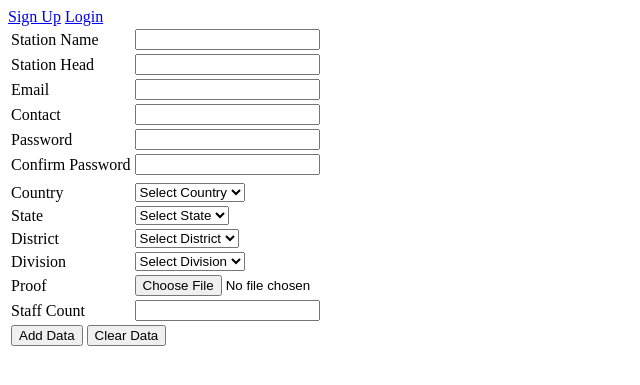
After one commit to ArtIntWorld/GuardWild, a Django app: page /register_station in a window 1280 px wide. The commit adds this page. Shown: the top 385 px of the page, without its empty margins (0-640 px from the left). Run offline with Django 5.2, Linux system fonts and the light colour scheme; data that the repository does not hold is empty.

Commit message:
Update done

```diff
--- a/animaldetectapp/models.py
+++ b/animaldetectapp/models.py
@@ -56,3 +56,4 @@ class ForestStation(models.Model):
     division=models.CharField(max_length=100)
     status=models.CharField(max_length=100)
     staff_count=models.CharField(max_length=100)
+    password=models.CharField(max_length=100)
--- a/animaldetectapp/urls.py
+++ b/animaldetectapp/urls.py
@@ -19,10 +19,18 @@ from django.urls import path
 from .import views
 
 urlpatterns = [
+    #--------------------COMMON PAGE--------------------#
     path('',views.index),
     path('signup',views.signup),
     path('login',views.login),
     path('admin',views.admin),
+    path('register_station',views.register_station),
+
+    #--------------------PLACE SELECTION DROP-DOWN--------------------#
+    path('get_states/', views.get_states, name='get_states'),
+    path('get_districts/', views.get_districts, name='get_districts'),
+
+    #--------------------ADMIN PAGE--------------------#
     path('animallist',views.animallist),
     path('addanimal',views.addanimal),
     path('updateanimal/<id>',views.updateanimal),
@@ -31,11 +39,8 @@ urlpatterns = [
     path('updatedivision/<id>',views.updatedivision),
     path('deletedivision/<id>',views.deletedivision),
     path('adddivision',views.adddivision),
-    path('get_states/', views.get_states, name='get_states'),
-    path('get_districts/', views.get_districts, name='get_districts'),
 
-
-    #---------------------------------------------------------------------------------
-    #---------------------------------------------------------------------------------
-    #path('map',views.map_view),
+    #--------------------STATION PAGE--------------------#
+    path('get_divisions/', views.get_divisions, name='get_divisions'),
+    path('register_station',views.register_station),
 ]
--- a/animaldetectapp/views.py
+++ b/animaldetectapp/views.py
@@ -8,20 +8,24 @@ from django.core.files.storage import FileSystemStorage
 # Create your views here.
 
 def get_states(request):
-    country_id = request.GET.get('country_id')
+    country_id=request.GET.get('country_id')
     if country_id:
-        # Fetch states that belong to the selected country
-        states = State.objects.filter(country_id=country_id).values('id', 'name')
+        states=State.objects.filter(country_id=country_id).values('id', 'name')
         return JsonResponse(list(states), safe=False)
     return JsonResponse([], safe=False)
 
-# View to fetch districts based on the selected state
 def get_districts(request):
-    state_id = request.GET.get('state_id')
+    state_id=request.GET.get('state_id')
     if state_id:
-        # Fetch districts that belong to the selected state
-        districts = District.objects.filter(state_id=state_id).values('id', 'name')
+        districts=District.objects.filter(state_id=state_id).values('id', 'name')
         return JsonResponse(list(districts), safe=False)
+    return JsonResponse([], safe=False)
+
+def get_divisions(request):
+    district_id=request.GET.get('district_id')
+    if district_id:
+        divisions=ForestDivision.objects.filter(district_id=district_id).values('id', 'name')
+        return JsonResponse(list(divisions), safe=False)
     return JsonResponse([], safe=False)
 
 def index(request):
@@ -42,10 +46,10 @@ def admin(request):
 
 def login(request):
     if 'submit' in request.POST:
-        email = request.POST['email']
-        password = request.POST['password']
+        email=request.POST['email']
+        password=request.POST['password']
         if Login.objects.filter(email=email,password=password).exists():
-            res = Login.objects.get(email=email)
+            res=Login.objects.get(email=email)
             request.session['login_id']=res.pk
             login_id=request.session['login_id']
 
@@ -99,8 +103,8 @@ def updateanimal(request,id):
         if 'photo' in request.FILES:
             photo=request.FILES['photo']
             date=name+datetime.datetime.now().strftime("%y%m%d-%H%M%S")+".jpg"
-            fs = FileSystemStorage(location='media/animals/')
-            fa = fs.save(date, photo)
+            fs=FileSystemStorage(location='media/animals/')
+            fa=fs.save(date, photo)
             data.photo=f"media/animals/{fa}"
 
         data.save()
@@ -123,18 +127,18 @@ def updatedivision(request, id):
     countries = Country.objects.all()
 
     if 'submit' in request.POST:
-        name = request.POST['name']
-        established_year = request.POST['established_year']
-        description = request.POST['description']
-        area_covered = request.POST['area_covered']
-        district_id = request.POST['district']
-        district = District.objects.get(id=district_id)
+        name=request.POST['name']
+        established_year=request.POST['established_year']
+        description=request.POST['description']
+        area_covered=request.POST['area_covered']
+        district_id=request.POST['district']
+        district=District.objects.get(id=district_id)
 
-        data.name = name
-        data.established_year = established_year
-        data.description = description
-        data.area_covered = area_covered
-        data.district = district
+        data.name=name
+        data.established_year=established_year
+        data.description=description
+        data.area_covered=area_covered
+        data.district=district
 
         data.save()
 
@@ -173,3 +177,31 @@ def adddivision(request):
         f.save()
         return HttpResponse(f"<script>alert('Division added successfully');window.location='/divisionlist'</script>")
     return render(request,"admin/adddivision.html",{'countries':countries})
+
+def register_station(request):
+    countries = Country.objects.all()
+    if 'submit' in request.POST:
+        name=request.POST['name']
+        email=request.POST['email']
+
+        if ForestStation.objects.filter(email=email).exists():
+            return HttpResponse(f"<script>alert('{name} exists already');window.location='/register_station'</script>")
+
+        head=request.POST['head']
+        phone=request.POST['phone']
+        division_id=request.POST['division']
+        division=ForestDivision.objects.get(id=division_id)
+        password=request.POST['password']
+        staff_count=request.POST['staff_count']
+
+
+        proof=request.FILES['proof']
+        date=name+datetime.datetime.now().strftime("%Y%m%d-%H%M%S")+".jpg"
+        fs = FileSystemStorage(location='media/station/')
+        fa = fs.save(date, proof)
+
+        f=ForestStation(name=name,head=head,email=email,phone=phone,division=division,password=password,proof=f"media/station/{fa}",staff_count=staff_count,status='pending')
+        f.save()
+        return HttpResponse(f"<script>alert('Division added successfully');window.location='/login'</script>")
+
+    return render(request,"public/station_register.html",{'countries':countries})
--- a/templates/admin/adddivision.html
+++ b/templates/admin/adddivision.html
@@ -50,7 +50,7 @@
 <script src="https://code.jquery.com/jquery-3.6.0.min.js"></script>
 <script>
     $(document).ready(function () {
-        // Populate states when a country is selected
+
         $('#country').change(function () {
             var countryId = $(this).val();
             $('#state').empty().append('<option value="">Select State</option>');
@@ -69,7 +69,6 @@
             }
         });
 
-        // Populate districts when a state is selected
         $('#state').change(function () {
             var stateId = $(this).val();
             $('#district').empty().append('<option value="">Select District</option>');
--- a/templates/public/sign_up.html
+++ b/templates/public/sign_up.html
@@ -62,7 +62,7 @@
         </tr>
         <tr>
             <td>Password</td>
-            <td><input type="password" name="password" id="password" required></td>
+            <td><input type="password" name="password" id="password" required pattern="^(?=.*[A-Za-z])(?=.*\d)(?=.*[@$!%*?&])[A-Za-z\d@$!%*?&]{8,}$" title="Password must be at least 8 characters long, include at least one letter, one number, and one special character (@, $, !, %, *, ?, &)."></td>
         </tr>
         <tr>
             <td>Confirm Password</td>
--- /dev/null
+++ b/templates/public/station_register.html
@@ -0,0 +1,152 @@
+{% include "public/header.html" %}
+
+<form method="post" enctype="multipart/form-data">
+    <table>
+        <tr>
+            <td>Station Name</td>
+            <td><input type="text" name="name" required></td>
+        </tr>
+        <tr>
+            <td>Station Head</td>
+            <td><input type="text" name="head" required></td>
+        </tr>
+        <tr>
+            <td>Email</td>
+            <td><input type="email" name="email" id="email" required pattern="^[a-zA-Z0-9._%+-]+@gmail\.com$" title="Please enter a valid Gmail address (e.g., user@gmail.com)"></td>
+        </tr>
+        <tr>
+            <td>Contact</td>
+            <td><input type="tel" name="phone" id="phone" required pattern="^\+?[0-9]{1,4}?[-.\s]?[0-9]{1,15}$" title="Please enter a valid phone number. For example: +123-456-7890 or 1234567890"></td>
+        </tr>
+        <tr>
+            <td>Password</td>
+            <td><input type="password" name="password" required pattern="^(?=.*[A-Za-z])(?=.*\d)(?=.*[@$!%*?&])[A-Za-z\d@$!%*?&]{8,}$" title="Password must be at least 8 characters long, include at least one letter, one number, and one special character (@, $, !, %, *, ?, &)."></td>
+        </tr>
+        <tr>
+            <td>Confirm Password</td>
+            <td><input type="password" name="confirmpassword" required></td>
+        </tr>
+        <tr>
+            <td></td>
+            <td></td>
+        </tr>
+        <tr>
+            <td>Country</td>
+            <td><select id="country" name="country" required>
+                <option value="">Select Country</option>
+                {% for country in countries %}
+                    <option value="{{ country.id }}">{{ country.name }}</option>
+                {% endfor %}
+            </select></td>
+        </tr>
+        <tr>
+            <td>State</td>
+            <td><select id="state" name="state" required>
+                <option value="">Select State</option>
+            </select></td>
+        </tr>
+        <tr>
+            <td>District</td>
+            <td><select id="district" name="district" required>
+                <option value="">Select District</option>
+            </select></td>
+        </tr>
+        <tr>
+            <td>Division</td>
+            <td><select id="division" name="division" required>
+                <option value="">Select Division</option>
+            </select></td>
+        </tr>
+        <tr>
+            <td>Proof</td>
+            <td><input type="file" name="proof"></td>
+        </tr>
+        <tr>
+            <td>Staff Count</td>
+            <td><input type="number" name="staff_count"></td>
+        </tr>
+        <tr>
+            <td colspan="2">
+                <input type="submit" value="Add Data" name="submit">
+                <input type="reset" value="Clear Data" name="reset">
+            </td>
+        </tr>
+    </table>
+</form>
+
+<script src="https://code.jquery.com/jquery-3.6.0.min.js"></script>
+<script>
+    $(document).ready(function () {
+
+        $('#country').change(function () {
+            var countryId = $(this).val();
+            $('#state').empty().append('<option value="">Select State</option>');
+            $('#district').empty().append('<option value="">Select District</option>');
+            $('#division').empty().append('<option value="">Select Division</option>');
+
+            if (countryId) {
+                $.ajax({
+                    url: '{% url "get_states" %}',
+                    data: { country_id: countryId },
+                    success: function (data) {
+                        data.forEach(function (state) {
+                            $('#state').append('<option value="' + state.id + '">' + state.name + '</option>');
+                        });
+                    }
+                });
+            }
+        });
+
+
+        $('#state').change(function () {
+            var stateId = $(this).val();
+            $('#district').empty().append('<option value="">Select District</option>');
+            $('#division').empty().append('<option value="">Select Division</option>');
+
+            if (stateId) {
+                $.ajax({
+                    url: '{% url "get_districts" %}',
+                    data: { state_id: stateId },
+                    success: function (data) {
+                        data.forEach(function (district) {
+                            $('#district').append('<option value="' + district.id + '">' + district.name + '</option>');
+                        });
+                    }
+                });
+            }
+        });
+
+        $('#district').change(function () {
+            var districtId = $(this).val();
+            $('#division').empty().append('<option value="">Select Division</option>');
+
+            if (districtId) {
+                $.ajax({
+                    url: '{% url "get_divisions" %}',
+                    data: { district_id: districtId },
+                    success: function (data) {
+                        data.forEach(function (forestdivision) {
+                            $('#division').append('<option value="' + forestdivision.id + '">' + forestdivision.name + '</option>');
+                        });
+                    }
+                });
+            }
+        });
+    });
+</script>
+
+<script>
+    const form = document.getElementsByTagName('form')[0];
+    const password = document.getElementsByName('password')[0];
+    const confirmpassword = document.getElementsByName('confirmpassword')[0];
+
+    form.addEventListener('submit', function (event) {
+        if (password.value !== confirmpassword.value) {
+            event.preventDefault();
+            alert("Passwords do not match. Please try again.");
+            confirmpassword.value = "";
+        }
+    });
+</script>
+
+{% include "public/footer.html" %}
```
Also changed, not shown: animaldetectapp/migrations/0014_foreststation_password.py (added), media/animals/Kangaroo20241218-105951.jpg (added), media/station/EKLM20241218-111655.jpg (added), media/station/Edavanna Range20241218-111329.jpg (added), media/station/Kalpetta Range20241218-110630.jpg (added), media/station/Wayanad Range20241218-113737.jpg (added), media/station/Wayanad Range20241218-113951.jpg (added), media/station/Wayanad Range20241218-113956.jpg (added), media/station/jhyfyhfvju20241218-113227.jpg (added), media/station/jhyfyhfvju20241218-113238.jpg (added), media/station/jhyfyhfvju20241218-113345.jpg (added), media/station/ytdrdytgucj20241218-114055.jpg (added).
